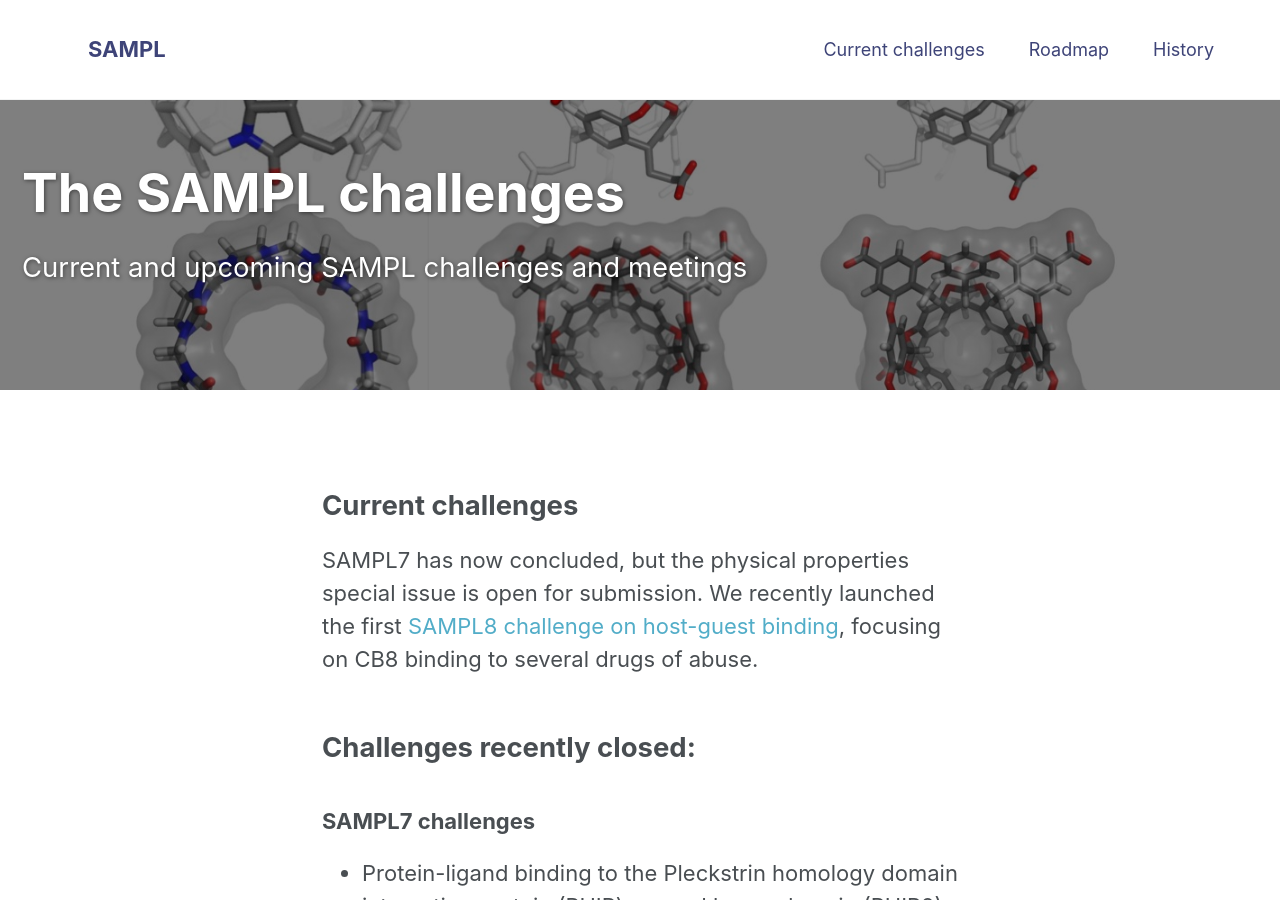
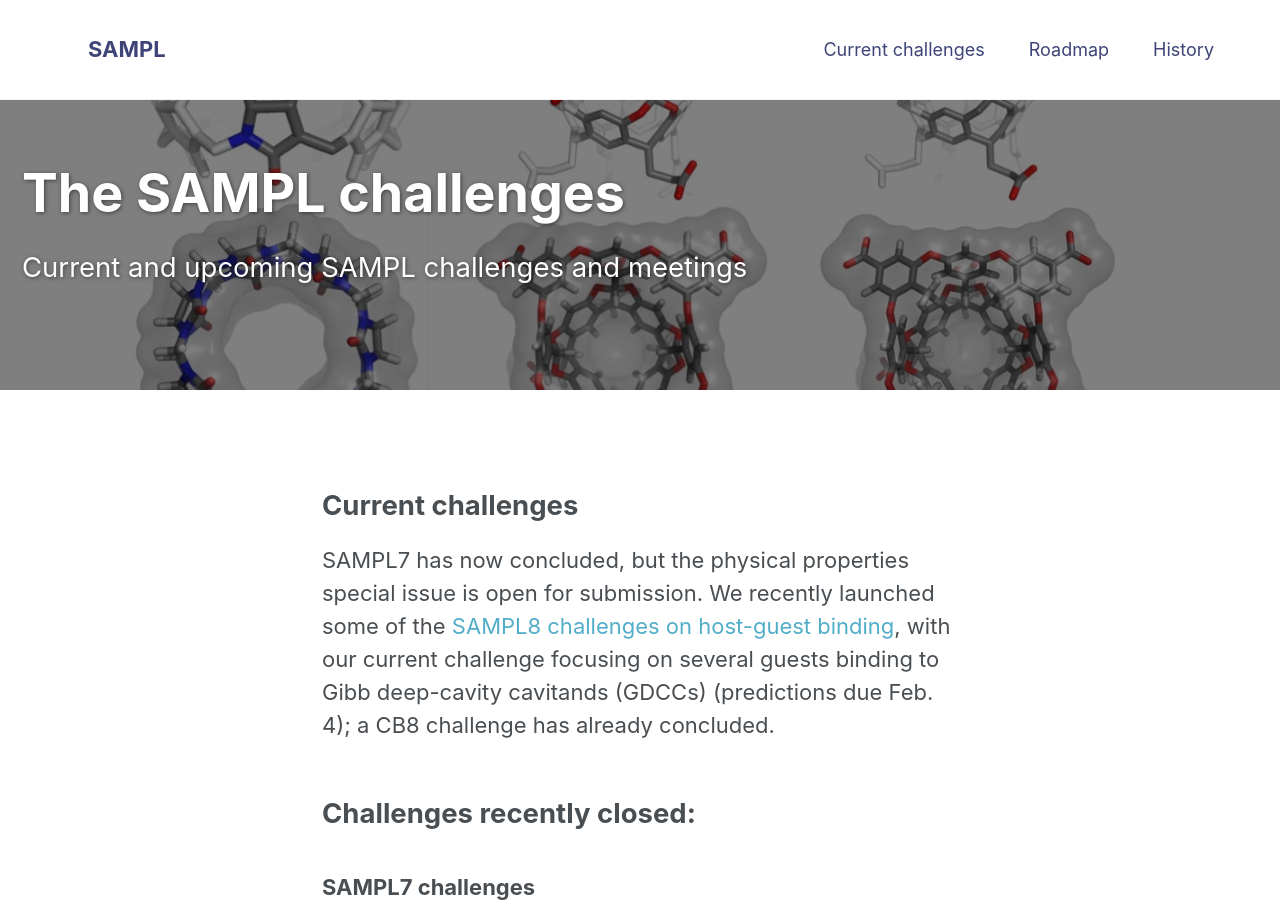
Before and after one commit to samplchallenges/samplchallenges.github.io, a Jekyll site: the page built from _current_challenges/index.md, in a window 1280 px wide and 900 px high. Built offline with Jekyll 4.4.1, drawn with Linux system fonts in a browser that asks for light colours.

Commit message:
Update current challenge info

```diff
--- a/_current_challenges/index.md
+++ b/_current_challenges/index.md
@@ -11,7 +11,7 @@ excerpt: "Current and upcoming SAMPL challenges and meetings"
 
 ## Current challenges
 
-SAMPL7 has now concluded, but the physical properties special issue is open for submission. We recently launched the first [SAMPL8 challenge on host-guest binding](https://github.com/samplchallenges/SAMPL8/tree/master/host_guest/CB8), focusing on CB8 binding to several drugs of abuse.
+SAMPL7 has now concluded, but the physical properties special issue is open for submission. We recently launched some of the [SAMPL8 challenges on host-guest binding](https://github.com/samplchallenges/SAMPL8), with our current challenge focusing on several guests binding to Gibb deep-cavity cavitands (GDCCs) (predictions due Feb. 4); a CB8 challenge has already concluded.
 
 ## Challenges recently closed:
 
```
